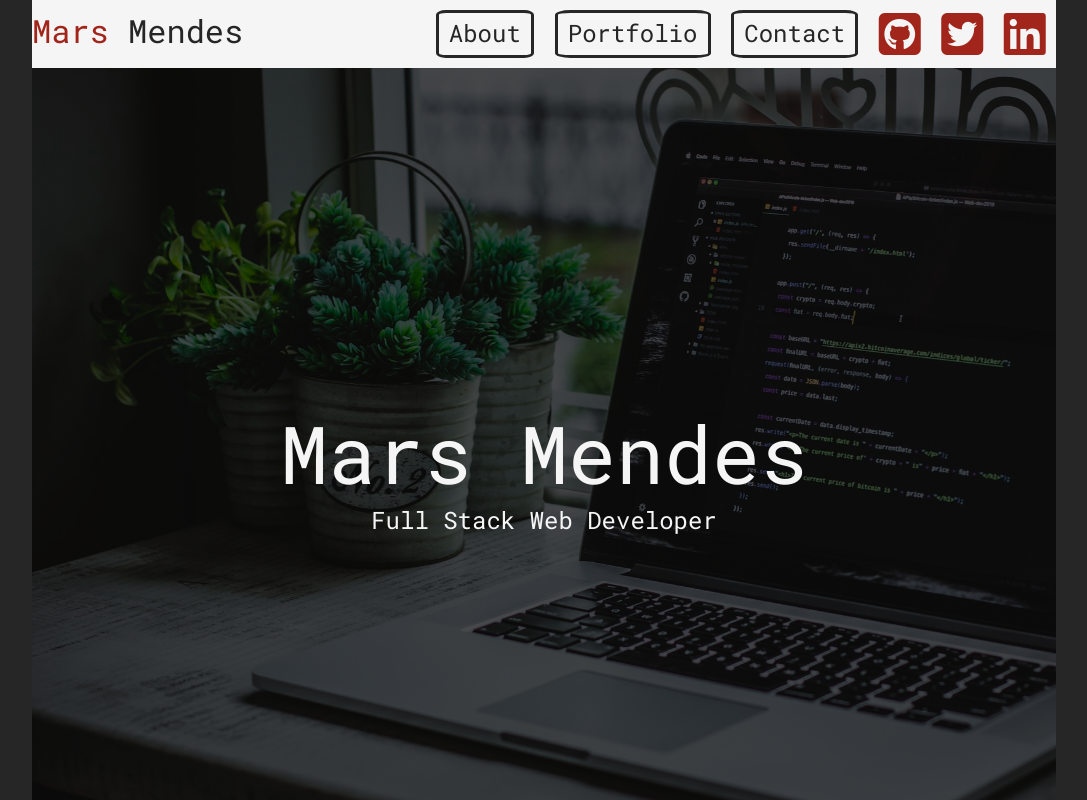
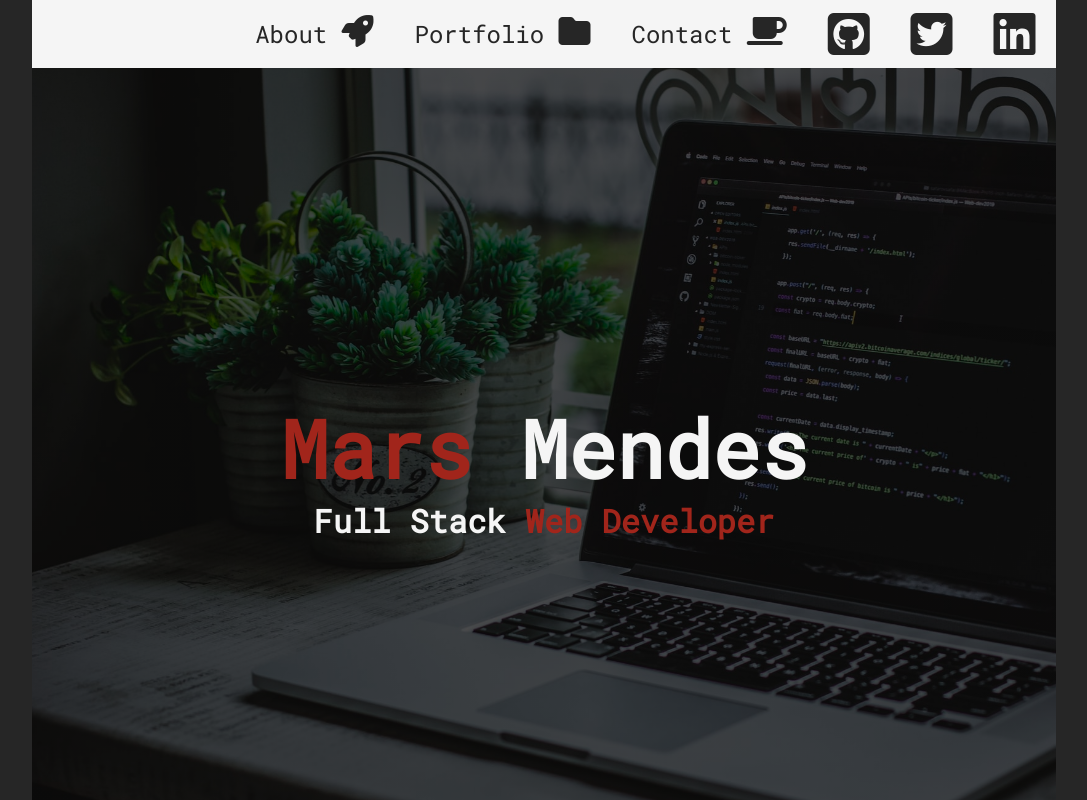
Before and after one commit to MMendes24/portfolio-site-iii, a React (Create React App) app: page / in a window 1280 px wide. Shown: the top 800 px of the page, without its empty margins (96-1183 px from the left). Built offline with nearby package versions, Linux system fonts and the light colour scheme.

Commit message:
New Nav styles

```diff
--- a/src/components/About.js
+++ b/src/components/About.js
@@ -4,7 +4,6 @@ import { AboutStyles, ColorSpan } from '../styling'
 const About = () => {
     return (
         <AboutStyles>
-
             <h2 className="about-header">Oh, <ColorSpan>me?</ColorSpan></h2>
 
             <p className="about-p">I'm a <ColorSpan>full stack web developer</ColorSpan> who loves to work with <ColorSpan>React</ColorSpan>, but I'm open to falling in love with other frameworks. At the same time, I've always <ColorSpan>excelled on server side</ColorSpan>. I'm a huge believer in programmatic solutions and that hard-coded anything is an option of last resort. I like my <ColorSpan>components modular, reusable, and functional</ColorSpan>. I prefer my web servers RESTful but I would never turn down experimenting with a new methodology.</p>
@@ -15,7 +14,7 @@ const About = () => {
 
             <p className="about-p">I am happily married and love my wife and our two cats very much. It would be impossible to devote so much to what I do without them. Together we've gone to Virginia, California, New York, North Carolina, Louisiana, Mississippi, Pennsylvania, and more, sometimes to visit and sometimes to live. <ColorSpan>Currently I am looking for remote work</ColorSpan>, but I can relocate anywhere as needed.</p>
 
-            <p id="ps">(P.S. the color is "<ColorSpan>Martian Red</ColorSpan>" if you were wondering.</p>
+            <p id="ps"><i class="fas fa-rocket"></i> (p.s. the color is "<ColorSpan>Martian Red</ColorSpan>" if you were wondering.) <i class="fas fa-rocket"></i></p>
 
         </AboutStyles>
     )
--- a/src/components/Landing.js
+++ b/src/components/Landing.js
@@ -1,11 +1,11 @@
 import React from "react"
-import { LandingStyles } from '../styling'
+import { LandingStyles, ColorSpan } from '../styling'
 
 const Landing = () => {
     return (
         <LandingStyles>
-            <h1 id="page-header">Mars Mendes</h1>
-            <p className="landing-p">Full Stack Web Developer</p>
+            <h1 id="page-header"><ColorSpan>Mars </ColorSpan>Mendes</h1>
+            <p className="landing-p">Full Stack <ColorSpan>Web Developer</ColorSpan></p>
         </LandingStyles>
     )
 }
--- a/src/components/NavBar.js
+++ b/src/components/NavBar.js
@@ -1,12 +1,10 @@
 import React from "react"
 import { Link } from "react-scroll";
-import { NavStyles, ColorSpan } from "../styling"
+import { NavStyles } from "../styling"
 
 const NavBar = () => {
     return (
         <NavStyles>
-            <h2 className="page-header"><ColorSpan>Mars </ColorSpan>Mendes</h2>
-
             <Link
                 activeClass="active"
                 to="about-header"
@@ -15,7 +13,7 @@ const NavBar = () => {
                 offset={-70}
                 duration={500}
                 className="nav-link">
-                About</Link>
+                About <i class="fas fa-rocket"></i></Link>
 
             <Link activeClass="active"
                 to="project-header"
@@ -24,17 +22,17 @@ const NavBar = () => {
                 offset={-70}
                 duration={500}
                 className="nav-link">
-                Portfolio</Link>
+                Portfolio <i class="fas fa-folder"></i></Link>
 
 
-                <Link activeClass="active"
+            <Link activeClass="active"
                 to="contact-header"
                 spy={true}
                 smooth={true}
                 offset={-70}
                 duration={500}
                 className="nav-link">
-                Contact</Link>
+                Contact <i class="fas fa-coffee"></i></Link>
 
             <a className="social-link" href="https://github.com/MMendes24">
                 <i class="fab fa-github-square"></i>
--- a/src/styling/index.js
+++ b/src/styling/index.js
@@ -29,29 +29,43 @@ const NavStyles = styled.nav`
 	text-decoration: none;
 	padding: 1% 0%;
 
-	.page-header {
-		font-size: 2rem;
-		width: 50%;
-	}
-
 	.nav-link {
 		color: #262626;
 		text-decoration: none;
 		font-size: 1.5rem;
 		margin: 0% 1%;
 		padding: 0.5% 1%;
-		border: 3px solid #262626;
-		border-radius: 10%;
+		transition: all 0.3s ease 0s;
+		cursor: pointer;
+		outline: none;
+	}
+
+	.nav-link:hover {
+		transform: translateY(-10px);
+		color:#a1251b;
 	}
 
 	.social-link {
-		margin: 0% 1%
+		margin: 0% 2%
 	}
 
 	i.fab {
+		color: #262626;
+		font-size: 3rem;
+		transition: all 0.3s ease 0s;
+		cursor: pointer;
+		outline: none;
+	}
+
+	i.fab:hover {
+		transform: translateY(-10px);
 		color: #a1251b;
-		font-size: 3rem;
+	  }
+
+	i.fas {
+		font-size: 2rem;
 	}
+
 `
 const LandingStyles = styled.section`
 	color: whitesmoke;
@@ -62,13 +76,14 @@ const LandingStyles = styled.section`
 	background-image: linear-gradient(rgba(0, 0, 0, 0.7), rgba(0, 0, 0, 0.7)), url(${bg});
 	background-size: cover;
 	height: 100vh;
+	font-weight: 600;
 
 	#page-header {
 		font-size: 5rem;
 	}
 
 	.landing-p {
-		font-size: 1.5rem;
+		font-size: 2rem;
 	}
 
 `
@@ -94,6 +109,16 @@ const AboutStyles = styled.section`
 		font-size: 1.2rem;
 		margin: 3% 0%;
 	}
+
+	i.fas {
+		font-size: 1.2rem;
+		color: #a1251b;
+	}
+
+	#user-i {
+		margin-top: 2%;
+		font-size: 5rem;
+	}
 `
 const PortfolioStyles = styled.section`
 	display: flex;
@@ -105,7 +130,7 @@ const PortfolioStyles = styled.section`
 		width: 50%;
 		border: 2px solid #262626;
 		border-radius: 5%;
-		margin: 3% 0%;
+		margin-top: 3%;
 	}
 
 	.project-header {
@@ -153,7 +178,7 @@ const ContactStyles = styled.footer`
 
 	.contact-header {
 		font-size: 2.5rem;
-		margin: 3% 0%;
+		margin: 1% 0%;
 	}
 
 	.contact-wrapper {
@@ -169,12 +194,27 @@ const ContactStyles = styled.footer`
 	i.fab {
 		font-size: 6rem;
 		color: #a1251b;
+		transition: all 0.3s ease 0s;
+		cursor: pointer;
+		outline: none;
 	}
 
 	i.fas {
 		font-size: 6rem;
 		color: #a1251b;
 		margin: 0% 3%;
+		transition: all 0.3s ease 0s;
+		cursor: pointer;
+		outline: none;
+	}
+
+
+	i.fab:hover {
+		transform: translateY(-10px);
+	}
+
+	i.fas:hover {
+		transform: translateY(-10px);
 	}
 
 `
```
